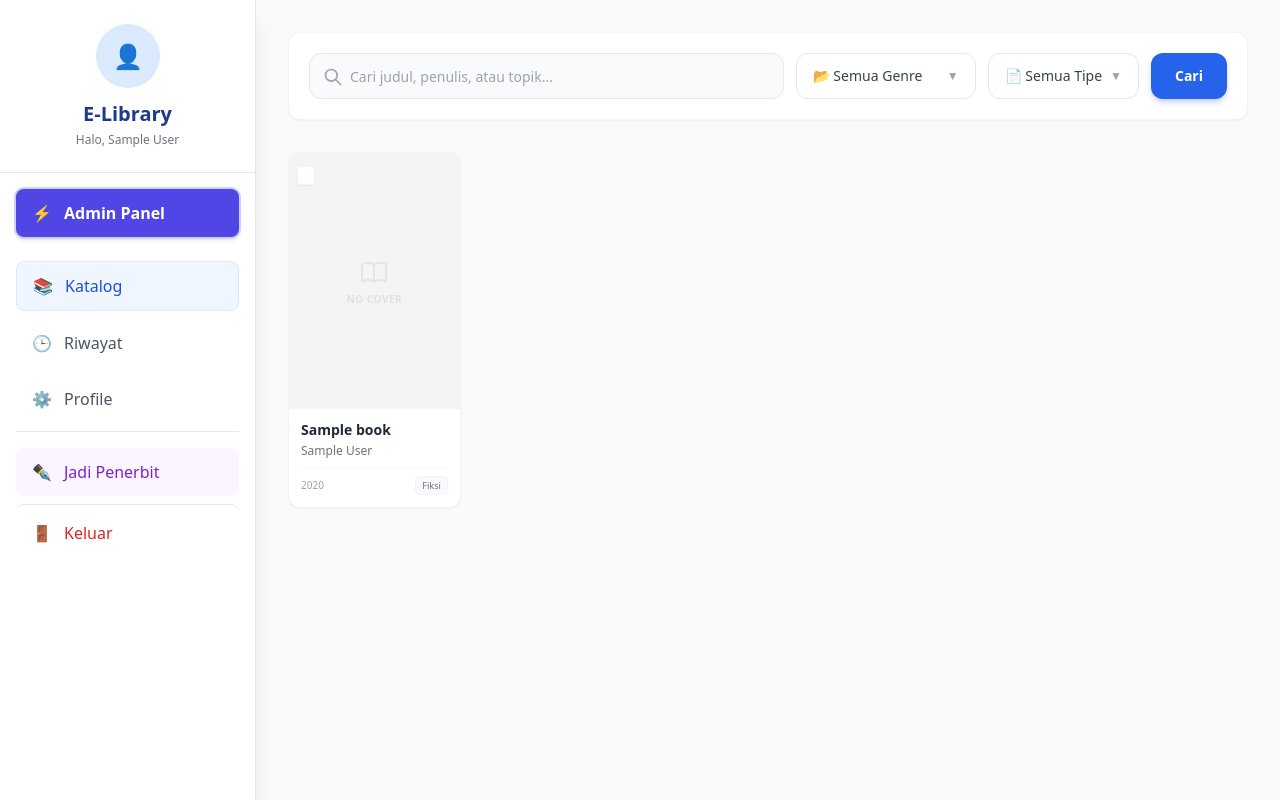
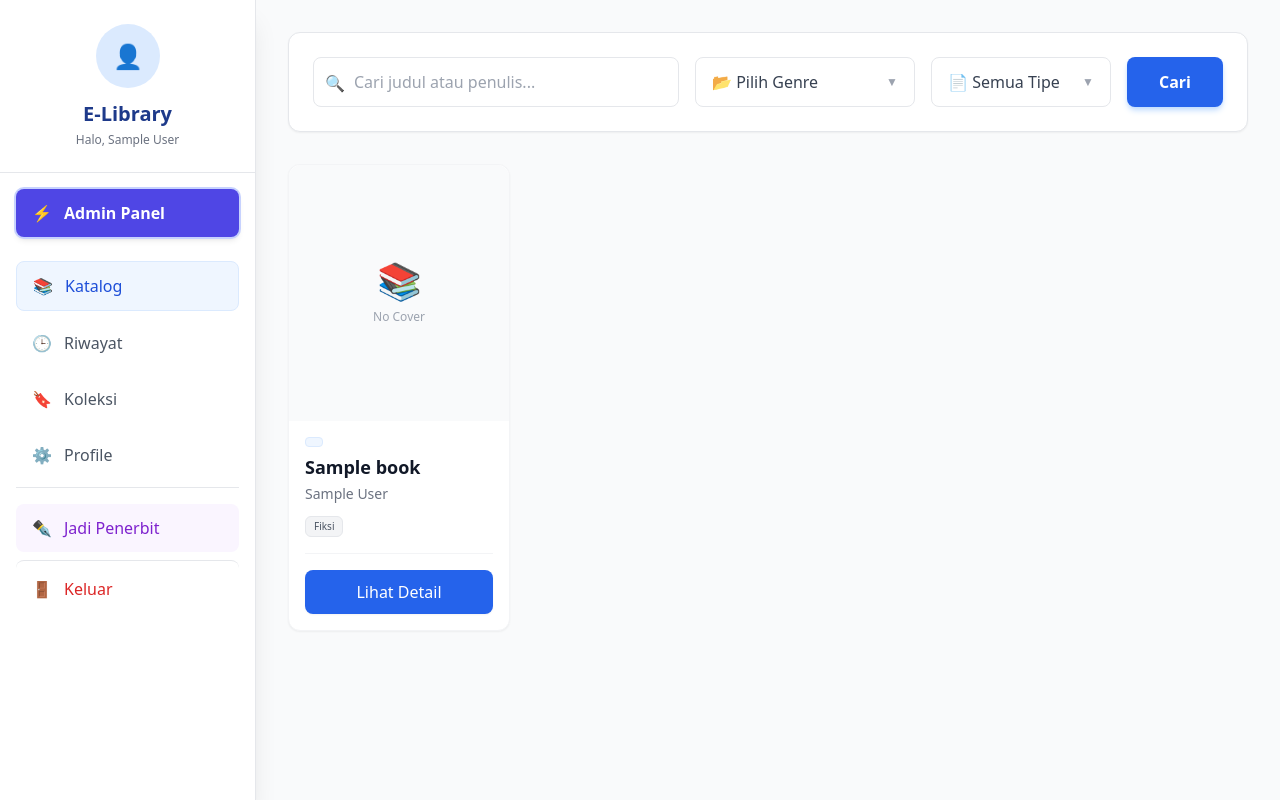
Before and after one commit to avsnaelfrb/UAS-Pemrog-web, a PHP site: page /web-perpus-UAS/Frontend/dashboard-user.php in a window 1280 px wide. Run offline with PHP 8.4, Linux system fonts and the light colour scheme; the visitor is signed in with stand-in values (Sample User, id 1); data comes from the database, SQL or seed files in the repository; tables that the repository leaves empty hold one stand-in row (values such as "Sample post"); some libraries are stand-ins or nearby versions.

Commit message:
feat: add saved book access

```diff
--- a/Frontend/dashboard-user.php
+++ b/Frontend/dashboard-user.php
@@ -26,17 +26,13 @@
 $current_user = mysqli_fetch_assoc($u_res);
 
 // --- LOGIKA FILTER & PENCARIAN ---
-// 1. Ambil Data Genre untuk Dropdown
 $genres_list = mysqli_query($conn, "SELECT * FROM genres ORDER BY name ASC");
-
-// 2. Tangkap Input Filter
 $search = isset($_GET['search']) ? mysqli_real_escape_string($conn, $_GET['search']) : '';
 $filter_type = isset($_GET['type']) ? $_GET['type'] : '';
-$filter_genres = isset($_GET['genres']) ? $_GET['genres'] : []; // Array genres
+$filter_genres = isset($_GET['genres']) ? $_GET['genres'] : [];
 
-// 3. Susun Query Utama
 $sql = "
-    SELECT b.id, b.title, b.author, b.cover, b.type, b.year,
+    SELECT b.id, b.title, b.author, b.cover, b.type,
     GROUP_CONCAT(g.name SEPARATOR ', ') as genre_names
     FROM books b
     LEFT JOIN book_genres bg ON b.id = bg.book_id
@@ -50,8 +46,6 @@
 if ($filter_type) {
     $sql .= " AND type = '$filter_type'";
 }
-
-// Filter Genre (Multi-select)
 if (!empty($filter_genres)) {
     $genre_ids = array_map('intval', $filter_genres);
     $ids_string = implode(',', $genre_ids);
@@ -61,7 +55,6 @@
 $sql .= " GROUP BY b.id ORDER BY b.created_at DESC";
 $books = mysqli_query($conn, $sql);
 
-// Helper Label Tipe
 $type_map = [
     '' => '📄 Semua Tipe',
     'BOOK' => '📘 Buku',
@@ -125,7 +118,7 @@
                     </svg>
                 </button>
 
-                <div class="w-16 h-16 bg-blue-100 text-blue-600 rounded-full flex items-center justify-center text-2xl mb-3">👤</div>
+                <div class="w-16 h-16 bg-blue-100 rounded-full flex items-center justify-center text-2xl mb-3">👤</div>
                 <h1 class="text-xl font-bold text-blue-900">E-Library</h1>
                 <p class="text-xs text-gray-500 mt-1 text-center">Halo, <?= htmlspecialchars($current_user['name']) ?></p>
             </div>
@@ -143,6 +136,12 @@
                 <a href="history.php" class="flex items-center gap-3 px-4 py-3 text-gray-600 hover:bg-blue-50 hover:text-blue-700 rounded-lg font-medium transition">
                     <span>🕒</span> Riwayat
                 </a>
+
+                <!-- Menu Koleksi Baru -->
+                <a href="saved_books.php" class="flex items-center gap-3 px-4 py-3 text-gray-600 hover:bg-blue-50 hover:text-blue-700 rounded-lg font-medium transition">
+                    <span>🔖</span> Koleksi
+                </a>
+
                 <a href="profile.php" class="flex items-center gap-3 px-4 py-3 text-gray-600 hover:bg-blue-50 hover:text-blue-700 rounded-lg font-medium transition">
                     <span>⚙️</span> Profile
                 </a>
@@ -151,7 +150,7 @@
                 <div class="pt-4 mt-4 border-t border-gray-200">
                     <?php if ($current_user['request_penerbit'] == '0'): ?>
                         <form method="POST">
-                            <button type="submit" name="request_publisher" onclick="return confirm('Ingin mengajukan diri sebagai Penerbit?')" class="w-full text-left flex items-center gap-3 px-4 py-3 bg-purple-50 text-purple-700 hover:bg-purple-100 rounded-lg font-medium transition duration-200">
+                            <button type="submit" name="request_publisher" onclick="return confirm('Ingin mengajukan diri sebagai Penerbit?')" class="w-full text-left flex items-center gap-3 px-4 py-3 bg-purple-50 text-purple-700 hover:bg-purple-50 hover:text-purple-700 rounded-lg font-medium transition duration-200">
                                 <span>✒️</span> Jadi Penerbit
                             </button>
                         </form>
@@ -170,7 +169,8 @@
 
         <!-- MAIN CONTENT -->
         <main class="flex-1 lg:ml-64 p-4 lg:p-8 transition-all duration-300">
-            <!-- Header Mobile -->
+
+            <!-- HEADER MOBILE -->
             <div class="lg:hidden flex items-center justify-between bg-white p-4 rounded-xl shadow-sm border mb-6 sticky top-0 z-20">
                 <div class="flex items-center gap-3">
                     <button onclick="toggleSidebar()" class="text-gray-700 p-2 hover:bg-gray-100 rounded-lg focus:ring-2 focus:ring-blue-100">
@@ -180,173 +180,146 @@
                     </button>
                     <h1 class="font-bold text-blue-900 text-lg">E-Library</h1>
                 </div>
-                <a href="profile.php" class="w-8 h-8 bg-blue-100 text-blue-600 rounded-full flex items-center justify-center text-sm border border-blue-200">👤</a>
+                <a href="profile.php" class="w-8 h-8 bg-blue-100 rounded-full flex items-center justify-center text-sm border border-blue-200">
+                    👤
+                </a>
             </div>
 
             <!-- SEARCH & FILTER SECTION -->
-            <div class="bg-white p-5 rounded-xl shadow-sm border border-gray-100 mb-8 flex flex-col gap-4 relative z-10">
-                <form method="GET" class="flex flex-col md:flex-row gap-3 w-full items-stretch">
+            <div class="bg-white p-6 rounded-xl shadow-sm border mb-8 flex flex-col gap-4 relative z-10">
+                <form method="GET" class="flex flex-col md:flex-row gap-4 w-full items-stretch">
                     <!-- Search Bar -->
                     <div class="flex-1 relative">
-                        <input type="text" name="search" value="<?= htmlspecialchars($search) ?>" placeholder="Cari judul, penulis, atau topik..." class="w-full pl-10 pr-4 py-3 border border-gray-200 rounded-xl focus:ring-2 focus:ring-indigo-100 focus:border-indigo-400 outline-none transition h-full text-gray-700 bg-gray-50 focus:bg-white text-sm">
-                        <span class="absolute left-3.5 top-3.5 text-gray-400">
-                            <svg class="w-5 h-5" fill="none" stroke="currentColor" viewBox="0 0 24 24">
-                                <path stroke-linecap="round" stroke-linejoin="round" stroke-width="2" d="M21 21l-6-6m2-5a7 7 0 11-14 0 7 7 0 0114 0z"></path>
-                            </svg>
-                        </span>
+                        <input type="text" name="search" value="<?= htmlspecialchars($search) ?>" placeholder="Cari judul atau penulis..." class="w-full pl-10 pr-4 py-3 border border-gray-200 rounded-lg focus:ring-2 focus:ring-blue-500 outline-none transition h-full">
+                        <span class="absolute left-3 top-3.5 text-gray-400">🔍</span>
                     </div>
 
-                    <!-- DROPDOWN GENRE -->
-                    <div class="relative min-w-[180px]" id="genreDropdownContainer">
-                        <button type="button" onclick="toggleGenreDropdown()" class="w-full h-full px-4 py-3 border border-gray-200 rounded-xl bg-white outline-none focus:ring-2 focus:ring-indigo-100 focus:border-indigo-400 text-left flex justify-between items-center text-gray-700 transition hover:bg-gray-50 text-sm">
-                            <span id="genreLabel" class="truncate mr-2 font-medium">
-                                <?= empty($filter_genres) ? '📂 Semua Genre' : count($filter_genres) . ' Genre' ?>
+                    <!-- DROPDOWN GENRE (Multi-Select) -->
+                    <div class="relative min-w-[220px]" id="genreDropdownContainer">
+                        <button type="button" onclick="toggleGenreDropdown()" class="w-full h-full px-4 py-3 border border-gray-200 rounded-lg bg-white outline-none focus:ring-2 focus:ring-blue-500 text-left flex justify-between items-center text-gray-700 transition hover:bg-gray-50">
+                            <span id="genreLabel" class="truncate mr-2">
+                                <?= empty($filter_genres) ? '📂 Pilih Genre' : count($filter_genres) . ' Genre Dipilih' ?>
                             </span>
                             <span class="text-gray-400 text-xs transform transition-transform duration-200" id="genreArrow">▼</span>
                         </button>
-                        <div id="genrePanel" class="hidden absolute top-full left-0 mt-2 w-full bg-white border border-gray-100 rounded-xl shadow-xl z-50 p-2 max-h-60 overflow-y-auto genre-scroll">
+
+                        <div id="genrePanel" class="hidden absolute top-full left-0 mt-2 w-full bg-white border border-gray-200 rounded-lg shadow-xl z-50 p-2 max-h-60 overflow-y-auto genre-scroll">
+                            <div class="text-xs text-gray-400 mb-2 px-2 uppercase font-bold tracking-wider">Kategori</div>
                             <?php
                             mysqli_data_seek($genres_list, 0);
                             while ($g = mysqli_fetch_assoc($genres_list)):
                                 $isChecked = in_array($g['id'], $filter_genres) ? 'checked' : '';
                             ?>
-                                <label class="flex items-center space-x-3 p-2 hover:bg-indigo-50 rounded-lg cursor-pointer transition">
-                                    <input type="checkbox" name="genres[]" value="<?= $g['id'] ?>" <?= $isChecked ?> class="w-4 h-4 text-indigo-600 rounded focus:ring-indigo-500 border-gray-300">
-                                    <span class="text-sm text-gray-700 font-medium select-none"><?= htmlspecialchars($g['name']) ?></span>
+                                <label class="flex items-center space-x-3 p-2 hover:bg-blue-50 rounded cursor-pointer transition">
+                                    <input type="checkbox" name="genres[]" value="<?= $g['id'] ?>" <?= $isChecked ?> class="w-4 h-4 text-blue-600 rounded focus:ring-blue-500 border-gray-300">
+                                    <span class="text-sm text-gray-700 select-none"><?= htmlspecialchars($g['name']) ?></span>
                                 </label>
                             <?php endwhile; ?>
                         </div>
                     </div>
 
-                    <!-- DROPDOWN TIPE -->
-                    <div class="relative min-w-[150px]" id="typeDropdownContainer">
+                    <!-- DROPDOWN TIPE (Modern Style) -->
+                    <div class="relative min-w-[180px]" id="typeDropdownContainer">
                         <input type="hidden" name="type" id="typeInput" value="<?= htmlspecialchars($filter_type) ?>">
-                        <button type="button" onclick="toggleTypeDropdown()" class="w-full h-full px-4 py-3 border border-gray-200 rounded-xl bg-white outline-none focus:ring-2 focus:ring-indigo-100 focus:border-indigo-400 text-left flex justify-between items-center text-gray-700 transition hover:bg-gray-50 text-sm">
-                            <span id="typeLabel" class="truncate mr-2 font-medium"><?= $active_type_label ?></span>
+                        <button type="button" onclick="toggleTypeDropdown()" class="w-full h-full px-4 py-3 border border-gray-200 rounded-lg bg-white outline-none focus:ring-2 focus:ring-blue-500 text-left flex justify-between items-center text-gray-700 transition hover:bg-gray-50">
+                            <span id="typeLabel" class="truncate mr-2"><?= $active_type_label ?></span>
                             <span class="text-gray-400 text-xs transform transition-transform duration-200" id="typeArrow">▼</span>
                         </button>
-                        <div id="typePanel" class="hidden absolute top-full left-0 mt-2 w-full bg-white border border-gray-100 rounded-xl shadow-xl z-50 py-1 overflow-hidden">
+                        <div id="typePanel" class="hidden absolute top-full left-0 mt-2 w-full bg-white border border-gray-200 rounded-lg shadow-xl z-50 py-1 overflow-hidden">
                             <?php foreach ($type_map as $val => $label): $isSelected = ($filter_type == $val); ?>
-                                <div onclick="selectType('<?= $val ?>', '<?= $label ?>')" class="px-4 py-2.5 hover:bg-indigo-50 cursor-pointer text-sm flex items-center justify-between group transition <?= $isSelected ? 'bg-indigo-50 text-indigo-600 font-bold' : 'text-gray-700 font-medium' ?>">
+                                <div onclick="selectType('<?= $val ?>', '<?= $label ?>')" class="px-4 py-2.5 hover:bg-blue-50 cursor-pointer text-sm flex items-center justify-between group transition <?= $isSelected ? 'bg-blue-50 text-blue-600 font-medium' : 'text-gray-700' ?>">
                                     <span><?= $label ?></span>
-                                    <?php if ($isSelected): ?><span class="text-indigo-600">✓</span><?php endif; ?>
+                                    <?php if ($isSelected): ?><span class="text-blue-600">✓</span><?php endif; ?>
                                 </div>
                             <?php endforeach; ?>
                         </div>
                     </div>
 
-                    <button type="submit" class="px-6 py-3 bg-blue-600 text-white rounded-xl hover:bg-indigo-700 font-bold transition shadow-md shadow-indigo-200 flex-shrink-0 flex items-center gap-2 justify-center text-sm">
+                    <button type="submit" class="px-8 py-3 bg-blue-600 text-white rounded-lg hover:bg-blue-700 font-bold transition shadow-md shadow-blue-200 flex-shrink-0">
                         Cari
                     </button>
                 </form>
 
-                <!-- Filter Tags -->
+                <!-- Badge Filter Aktif -->
                 <?php if (!empty($filter_genres) || $filter_type || $search): ?>
-                    <div class="flex flex-wrap gap-2 pt-2 border-t border-gray-100">
-                        <div class="text-[10px] text-gray-400 font-bold py-1 uppercase tracking-wider">Filter Aktif:</div>
+                    <div class="flex flex-wrap gap-2 text-sm text-gray-600 items-center mt-2">
+                        <span class="text-xs font-semibold mr-1">Filter Aktif:</span>
                         <?php if ($search): ?>
-                            <span class="bg-yellow-50 text-yellow-700 px-2.5 py-0.5 rounded-full text-xs font-semibold border border-yellow-200 flex items-center gap-1">
-                                🔍 <?= htmlspecialchars($search) ?>
-                            </span>
+                            <span class="bg-yellow-100 text-yellow-800 px-3 py-1 rounded-full border border-yellow-200 text-xs flex items-center gap-1">🔍 "<?= htmlspecialchars($search) ?>"</span>
                         <?php endif; ?>
                         <?php if (!empty($filter_genres)):
                             mysqli_data_seek($genres_list, 0);
                             while ($gx = mysqli_fetch_assoc($genres_list)) {
-                                if (in_array($gx['id'], $filter_genres)) echo '<span class="bg-indigo-50 text-indigo-700 px-2.5 py-0.5 rounded-full text-xs font-semibold border border-indigo-200">📂 ' . htmlspecialchars($gx['name']) . '</span>';
+                                if (in_array($gx['id'], $filter_genres)) echo '<span class="bg-blue-100 text-blue-800 px-3 py-1 rounded-full border border-blue-200 text-xs flex items-center gap-1">📂 ' . htmlspecialchars($gx['name']) . '</span>';
                             }
                         endif; ?>
                         <?php if ($filter_type && isset($type_map[$filter_type])): ?>
-                            <span class="bg-green-50 text-green-700 px-2.5 py-0.5 rounded-full text-xs font-semibold border border-green-200"><?= $type_map[$filter_type] ?></span>
+                            <span class="bg-green-100 text-green-800 px-3 py-1 rounded-full border border-green-200 text-xs flex items-center gap-1"><?= $type_map[$filter_type] ?></span>
                         <?php endif; ?>
-                        <a href="dashboard-user.php" class="text-gray-400 hover:text-red-500 text-xs font-bold underline ml-auto py-0.5">Reset</a>
+                        <a href="dashboard-user.php" class="text-gray-400 hover:text-red-500 hover:underline ml-auto text-xs font-medium transition">Reset Filter</a>
                     </div>
                 <?php endif; ?>
             </div>
 
-            <!-- BOOK GRID (IMPROVED PORTRAIT CARD) -->
+            <!-- GRID BUKU -->
             <?php if (mysqli_num_rows($books) > 0): ?>
-                <div class="grid grid-cols-2 sm:grid-cols-3 lg:grid-cols-4 xl:grid-cols-5 gap-6 pb-20">
+                <div class="grid grid-cols-1 sm:grid-cols-2 lg:grid-cols-3 xl:grid-cols-4 gap-6 pb-20">
                     <?php while ($book = mysqli_fetch_assoc($books)) { ?>
-                        <div class="bg-white rounded-xl shadow-sm border border-gray-100 hover:shadow-xl hover:shadow-blue-100 hover:-translate-y-1 transition-all duration-300 group flex flex-col h-full overflow-hidden">
-
-                            <!-- Cover Portrait (Aspect Ratio 2:3) -->
-                            <div class="w-full aspect-[2/3] relative overflow-hidden bg-gray-100">
+                        <div class="bg-white rounded-xl shadow-sm border border-gray-100 hover:shadow-x1 hover:shadow-lg hover:shadow-blue-100  transition duration-300 flex flex-col h-full group transform hover:-translate-y-1">
+                            <div class="h-64 bg-gray-200 relative overflow-hidden rounded-t-xl">
                                 <?php
                                 $coverPath = '../uploads/covers/' . $book['cover'];
                                 if (!empty($book['cover']) && file_exists($coverPath)):
                                 ?>
-                                    <img src="<?= $coverPath ?>" class="w-full h-full object-cover transition-transform duration-500 group-hover:scale-105">
+                                    <img src="<?= $coverPath ?>" class="w-full h-full object-cover group-hover:scale-110 transition duration-500">
                                 <?php else: ?>
-                                    <div class="w-full h-full flex flex-col items-center justify-center text-gray-300">
-                                        <svg class="w-8 h-8 mb-1 opacity-50" fill="none" stroke="currentColor" viewBox="0 0 24 24">
-                                            <path stroke-linecap="round" stroke-linejoin="round" stroke-width="1.5" d="M12 6.253v13m0-13C10.832 5.477 9.246 5 7.5 5S4.168 5.477 3 6.253v13C4.168 18.477 5.754 18 7.5 18s3.332.477 4.5 1.253m0-13C13.168 5.477 14.754 5 16.5 5c1.747 0 3.332.477 4.5 1.253v13C19.832 18.477 18.247 18 16.5 18c-1.746 0-3.332.477-4.5 1.253"></path>
-                                        </svg>
-                                        <span class="text-[10px] font-bold uppercase tracking-wider opacity-60">No Cover</span>
+                                    <div class="w-full h-full flex flex-col items-center justify-center text-gray-400 bg-gray-50">
+                                        <span class="text-4xl mb-2">📚</span><span class="text-xs">No Cover</span>
                                     </div>
                                 <?php endif; ?>
-
-                                <!-- Hover Overlay Button -->
-                                <div class="absolute inset-0 bg-black/40 opacity-0 group-hover:opacity-100 transition-opacity duration-300 flex items-center justify-center p-4">
-                                    <a href="detail.php?id=<?= $book['id'] ?>" class="px-5 py-2 bg-white text-gray-900 text-xs font-bold rounded-full hover:bg-indigo-50 transition transform hover:scale-105 shadow-lg">
-                                        Baca
-                                    </a>
+                                <div class="absolute inset-0 bg-blue-900 bg-opacity-0 group-hover:bg-opacity-10 transition duration-300"></div>
+                            </div>
+                            <div class="p-4 flex-1 flex flex-col">
+                                <div class="flex justify-between items-start mb-2">
+                                    <div class="text-xs font-semibold text-blue-600 tracking-wide uppercase bg-blue-50 px-2 py-1 w-fit rounded border border-blue-100">
+                                        <?= $book['type'] ?>
+                                    </div>
                                 </div>
 
-                                <!-- Floating Type Badge (With Blue Hover Accent) -->
-                                <div class="absolute top-2 left-2">
-                                    <span class="text-[9px] font-bold tracking-wider uppercase px-2 py-0.5 rounded shadow-sm bg-white/90 backdrop-blur text-gray-600 border border-gray-100 group-hover:text-blue-600 group-hover:border-blue-200 transition-colors duration-300">
-                                        <?= $book['type'] ?>
-                                    </span>
+                                <h3 class="font-bold text-gray-900 text-lg mb-1 leading-snug line-clamp-2 group-hover:text-blue-700 transition" title="<?= htmlspecialchars($book['title']) ?>"><?= htmlspecialchars($book['title']) ?></h3>
+                                <p class="text-sm text-gray-500 mb-3 "><?= htmlspecialchars($book['author']) ?></p>
+
+                                <div class="flex flex-wrap gap-1 mb-4">
+                                    <?php foreach (explode(',', $book['genre_names']) as $gn): if (trim($gn) == '') continue; ?>
+                                        <span class="px-2 py-0.5 bg-gray-100 text-gray-600 text-[10px] rounded-md border border-gray-200 group-hover:border-blue-100 group-hover:bg-blue-50 group-hover:text-blue-600 transition"><?= trim($gn) ?></span>
+                                    <?php endforeach; ?>
                                 </div>
-                            </div>
 
-                            <!-- Content -->
-                            <div class="p-3 flex-1 flex flex-col">
-                                <h3 class="font-bold text-gray-800 text-sm mb-1 leading-tight line-clamp-2 group-hover:text-blue-600 transition-colors" title="<?= htmlspecialchars($book['title']) ?>">
-                                    <?= htmlspecialchars($book['title']) ?>
-                                </h3>
-                                <p class="text-xs text-gray-500 mb-2 font-medium line-clamp-1">
-                                    <?= htmlspecialchars($book['author']) ?>
-                                </p>
-
-                                <!-- Footer Info -->
-                                <div class="mt-auto flex items-center justify-between pt-2 border-t border-gray-50">
-                                    <span class="text-[10px] text-gray-400 font-medium"><?= $book['year'] ?></span>
-
-                                    <!-- Simple Genre Tag (Max 1) -->
-                                    <?php
-                                    $g_names = explode(',', $book['genre_names']);
-                                    if (!empty($g_names[0]) && trim($g_names[0]) != ''): ?>
-                                        <span class="text-[9px] bg-gray-50 text-gray-500 px-1.5 py-0.5 rounded border border-gray-100 truncate max-w-[80px] group-hover:text-blue-600 group-hover:border-blue-200 transition-colors duration-300">
-                                            <?= trim($g_names[0]) ?>
-                                            <?php if (count($g_names) > 1) echo '<span class="text-gray-400 ml-0.5">+' . (count($g_names) - 1) . '</span>'; ?>
-                                        </span>
-                                    <?php endif; ?>
+                                <div class="mt-auto pt-4 border-t border-gray-100">
+                                    <a href="detail.php?id=<?= $book['id'] ?>" class="block w-full text-center py-2.5 bg-blue-600 text-white rounded-lg hover:bg-blue-700 font-medium transition shadow-sm hover:shadow-md">
+                                        Lihat Detail
+                                    </a>
                                 </div>
                             </div>
                         </div>
                     <?php } ?>
                 </div>
             <?php else: ?>
-                <div class="flex flex-col items-center justify-center py-20 bg-white rounded-xl border border-dashed border-gray-200 text-center">
-                    <div class="w-16 h-16 bg-gray-50 rounded-full flex items-center justify-center mb-3">
-                        <svg class="w-8 h-8 text-gray-300" fill="none" stroke="currentColor" viewBox="0 0 24 24">
-                            <path stroke-linecap="round" stroke-linejoin="round" stroke-width="2" d="M9.172 16.172a4 4 0 015.656 0M9 10h.01M15 10h.01M21 12a9 9 0 11-18 0 9 9 0 0118 0z"></path>
-                        </svg>
-                    </div>
-                    <h3 class="text-sm font-bold text-gray-800 mb-1">Tidak ada hasil ditemukan</h3>
-                    <p class="text-xs text-gray-500 max-w-xs mx-auto mb-4">Coba gunakan kata kunci lain.</p>
-                    <a href="dashboard-user.php" class="px-4 py-2 bg-indigo-50 text-indigo-600 font-bold rounded-lg hover:bg-indigo-100 transition text-xs">Reset Filter</a>
+                <div class="flex flex-col items-center justify-center py-20 bg-white rounded-xl border border-dashed border-gray-300">
+                    <div class="text-4xl mb-4">📂</div>
+                    <h3 class="text-lg font-medium text-gray-900">Tidak ada buku ditemukan</h3>
+                    <p class="text-gray-500 text-sm">Coba ubah kata kunci atau filter pencarian Anda.</p>
                 </div>
             <?php endif; ?>
         </main>
     </div>
 
-    <!-- Script JavaScript -->
+    <!-- Script JavaScript untuk Toggle & Dropdown -->
     <script>
         function toggleSidebar() {
             const sidebar = document.getElementById('sidebar');
             const overlay = document.getElementById('mobile-overlay');
+
             if (sidebar.classList.contains('-translate-x-full')) {
                 sidebar.classList.remove('-translate-x-full');
                 overlay.classList.remove('hidden');
```
